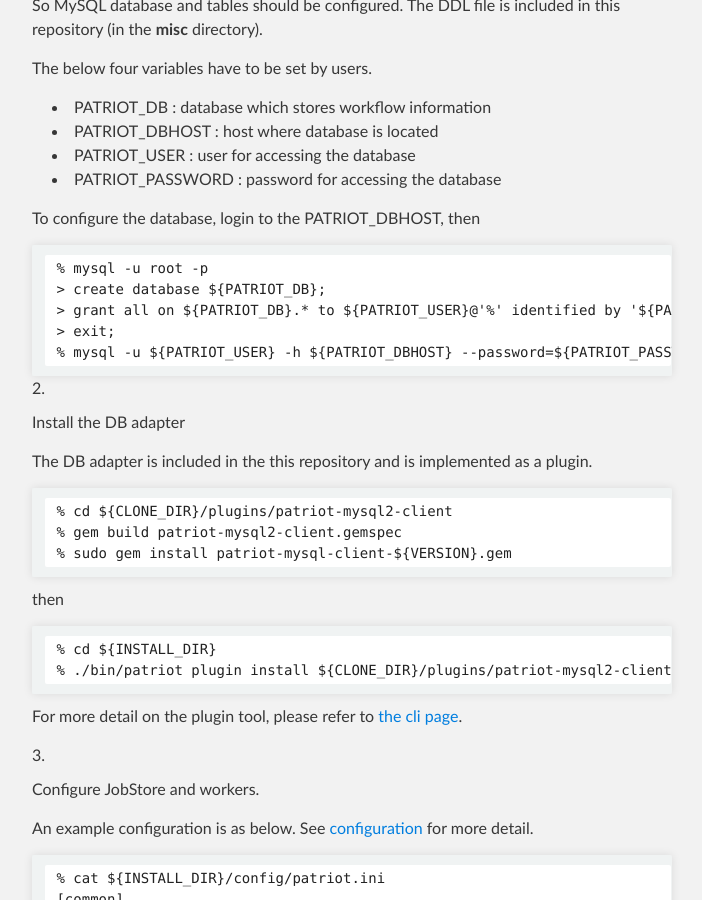
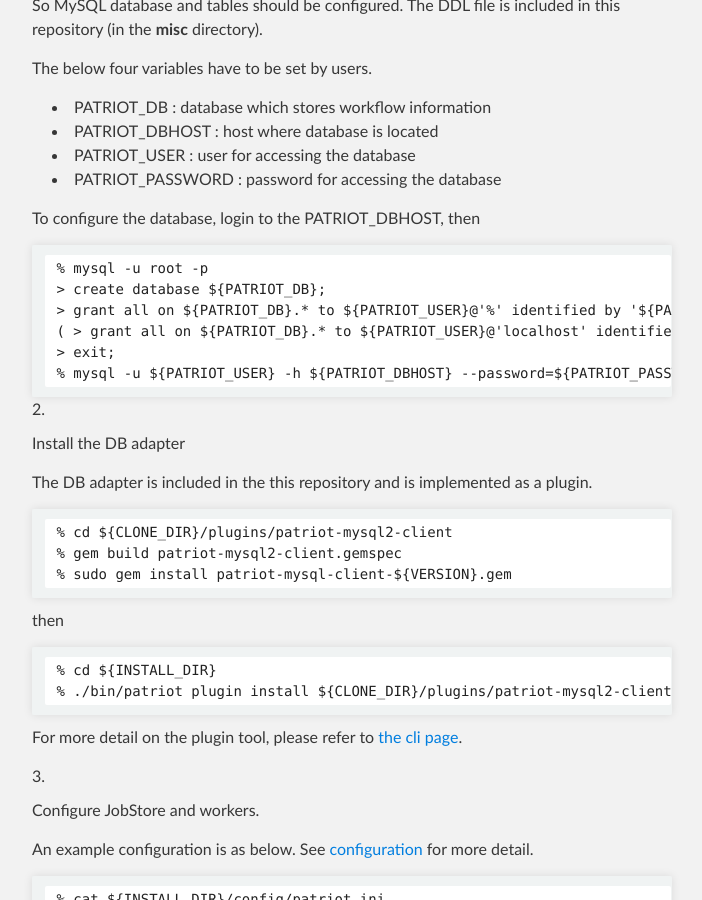
Before and after one commit to CyberAgent/patriot-workflow-scheduler, a Jekyll site: the page built from index.md, in a window 1280 px wide and 900 px high, scrolled down 2008 px. Shown: the whole window, without its empty margins (308-1010 px from the left). Built offline with Jekyll 4.4.1, drawn with Linux system fonts in a browser that asks for light colours; Markdown is read by kramdown in place of the engine named in the settings.

Commit message:
add example of grant statement for localhost

````diff
--- a/index.md
+++ b/index.md
@@ -87,6 +87,7 @@
     % mysql -u root -p
     > create database ${PATRIOT_DB};
     > grant all on ${PATRIOT_DB}.* to ${PATRIOT_USER}@'%' identified by '${PATRIOT_PASSWORD}';
+    ( > grant all on ${PATRIOT_DB}.* to ${PATRIOT_USER}@'localhost' identified by '${PATRIOT_PASSWORD}'; # if case of localhost)
     > exit;
     % mysql -u ${PATRIOT_USER} -h ${PATRIOT_DBHOST} --password=${PATRIOT_PASSWORD} ${PATRIOT_DB} <  misc/mysql.sql
     ```
````
